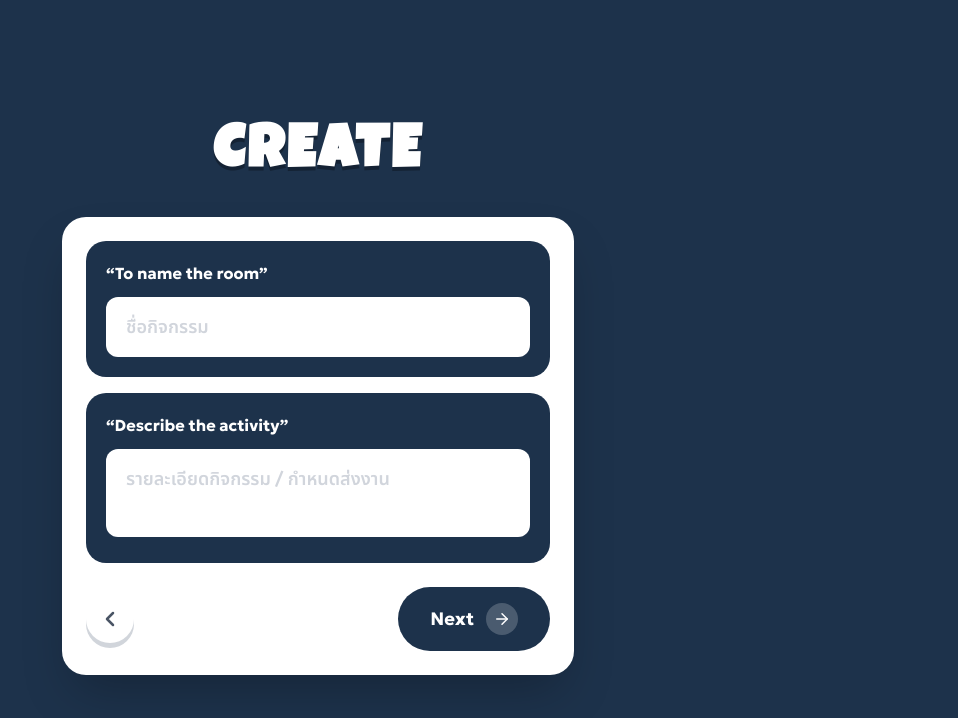
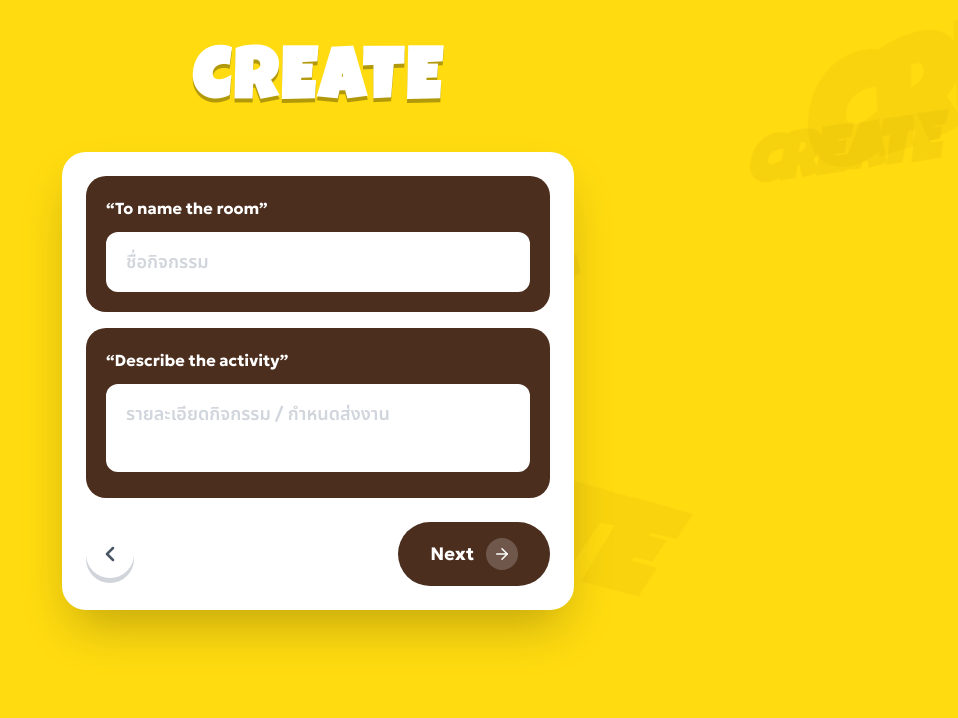
Before and after one commit to Oatto319/FinalProject, a Next.js app: page /create/createroom in a window 1280 px wide. Shown: the top 718 px of the page, without its empty margins (322-1280 px from the left). Built offline with nearby package versions, Linux system fonts and the light colour scheme.

Commit message:
change create bg

```diff
--- a/app/create/createroom/page.tsx
+++ b/app/create/createroom/page.tsx
@@ -13,6 +13,16 @@ interface CurrentUser {
   avatarImage?: string | null;
   role?: string;
 }
+
+// ✅ ข้อความ "CREATE" ลอยผ่านจอเป็นพื้นหลัง (รูปแบบเดียวกับ app/join/roomid/page.tsx)
+const BACKGROUND_FLOAT_TEXT = [
+  { top: '6%',  left: '-10%', fontSize: 'clamp(1.2rem, 14vw, 5rem)',   rotate: '-24deg', opacity: 0.14, drift: 'waveDrift1', duration: '26s', delay: '0s' },
+  { top: '20%', left: '-15%', fontSize: 'clamp(1.5rem, 20vw, 8rem)',  rotate: '16deg',  opacity: 0.12, drift: 'waveDrift2', duration: '32s', delay: '-4s' },
+  { top: '38%', left: '-10%', fontSize: 'clamp(1rem,   12vw, 4rem)',  rotate: '-8deg',  opacity: 0.16, drift: 'waveDrift3', duration: '22s', delay: '-8s' },
+  { top: '56%', left: '-15%', fontSize: 'clamp(1.5rem, 22vw, 9rem)',  rotate: '-18deg', opacity: 0.12, drift: 'waveDrift1', duration: '34s', delay: '-10s' },
+  { top: '74%', left: '-10%', fontSize: 'clamp(1.2rem, 16vw, 6rem)',  rotate: '20deg',  opacity: 0.16, drift: 'waveDrift3', duration: '25s', delay: '-6s' },
+  { top: '90%', left: '-15%', fontSize: 'clamp(1rem,   12vw, 4.5rem)',rotate: '-30deg', opacity: 0.14, drift: 'waveDrift2', duration: '30s', delay: '-14s' },
+];
 
 export default function CreateRoomPage() {
   const router = useRouter();
@@ -137,9 +147,69 @@ export default function CreateRoomPage() {
   };
 
   return (
-    <div className="min-h-screen bg-[#1D324B] font-sans flex flex-col items-center justify-center px-4 py-12">
+    <>
+      <style>{`
+        @keyframes waveDrift1 {
+          0%   { transform: translateX(-10vw) translateY(0vh); }
+          50%  { transform: translateX(120vw) translateY(-6vh); }
+          100% { transform: translateX(-10vw) translateY(0vh); }
+        }
 
-      <h1 className="text-white font-black uppercase tracking-widest text-4xl sm:text-5xl md:text-6xl mb-6 sm:mb-8" style={{ textShadow: '0 4px 0 rgba(0,0,0,0.3)' }}>CREATE</h1>
+        @keyframes waveDrift2 {
+          0%   { transform: translateX(-10vw) translateY(0vh); }
+          50%  { transform: translateX(115vw) translateY(8vh); }
+          100% { transform: translateX(-10vw) translateY(0vh); }
+        }
+
+        @keyframes waveDrift3 {
+          0%   { transform: translateX(-10vw) translateY(0vh); }
+          50%  { transform: translateX(125vw) translateY(-4vh); }
+          100% { transform: translateX(-10vw) translateY(0vh); }
+        }
+      `}</style>
+
+      <div
+        className="min-h-screen font-sans flex flex-col items-center px-4 py-12 relative overflow-hidden"
+        style={{ background: '#FFDB10' }}
+      >
+        {/* ✅ เลเยอร์พื้นหลัง CREATE ลอยผ่านจอ */}
+        <div
+          aria-hidden="true"
+          className="absolute inset-0 z-0 overflow-hidden pointer-events-none select-none"
+        >
+          {BACKGROUND_FLOAT_TEXT.map((s, i) => (
+            <div
+              key={`text-${i}`}
+              style={{
+                position: 'absolute',
+                top: s.top,
+                left: s.left,
+                transform: `rotate(${s.rotate})`,
+              }}
+            >
+              <span
+                style={{
+                  display: 'inline-block',
+                  fontSize: s.fontSize,
+                  opacity: s.opacity,
+                  color: '#C9A400',
+                  fontFamily: 'var(--font-luckiest-guy), Arial, sans-serif',
+                  fontWeight: 900,
+                  fontStyle: 'italic',
+                  letterSpacing: '-0.03em',
+                  whiteSpace: 'nowrap',
+                  animation: `${s.drift} ${s.duration} linear infinite`,
+                  animationDelay: s.delay,
+                }}
+              >
+                CREATE
+              </span>
+            </div>
+          ))}
+        </div>
+
+        <div className="relative z-10 flex flex-col items-center w-full">
+          <h1 className="text-white font-black uppercase tracking-widest text-5xl sm:text-6xl md:text-7xl mb-6 sm:mb-8" style={{ textShadow: '0 4px 0 rgba(0,0,0,0.3)' }}>CREATE</h1>
 
           <div className="w-full max-w-lg bg-white rounded-[24px] p-4 sm:p-6 shadow-2xl">
 
@@ -147,22 +217,22 @@ export default function CreateRoomPage() {
               <>
                 <div className="flex flex-col gap-4">
                   {/* Room Name */}
-              <div className="bg-[#1D324B] rounded-[20px] p-5">
+                  <div className="bg-[#4B2E1E] rounded-[20px] p-5">
                     <p className="text-white font-bold text-base mb-3">&ldquo;To name the room&rdquo;</p>
                     <input
                       type="text" name="title" value={formData.title} onChange={handleChange}
                       placeholder="ชื่อกิจกรรม" maxLength={100}
-                  className="w-full bg-white rounded-xl py-4 px-5 text-[#1D324B] font-semibold text-lg focus:outline-none focus:ring-2 focus:ring-blue-400 placeholder:text-gray-300 transition-all"
+                      className="w-full bg-white rounded-xl py-4 px-5 text-[#4B2E1E] font-semibold text-lg focus:outline-none focus:ring-2 focus:ring-blue-400 placeholder:text-gray-300 transition-all"
                     />
                   </div>
 
                   {/* Description */}
-              <div className="bg-[#1D324B] rounded-[20px] p-5">
+                  <div className="bg-[#4B2E1E] rounded-[20px] p-5">
                     <p className="text-white font-bold text-base mb-3">&ldquo;Describe the activity&rdquo;</p>
                     <textarea
                       name="description" value={formData.description} onChange={handleChange}
                       placeholder="รายละเอียดกิจกรรม / กำหนดส่งงาน" rows={2} maxLength={500}
-                  className="w-full bg-white rounded-xl py-4 px-5 text-[#1D324B] font-semibold text-lg focus:outline-none focus:ring-2 focus:ring-blue-400 placeholder:text-gray-300 resize-none transition-all"
+                      className="w-full bg-white rounded-xl py-4 px-5 text-[#4B2E1E] font-semibold text-lg focus:outline-none focus:ring-2 focus:ring-blue-400 placeholder:text-gray-300 resize-none transition-all"
                     />
                   </div>
                 </div>
@@ -180,7 +250,7 @@ export default function CreateRoomPage() {
                   </button>
                   <button
                     onClick={handleNext}
-                className="flex items-center gap-3 bg-[#1D324B] text-white px-8 py-4 rounded-full font-bold text-lg hover:opacity-90 transition-all active:scale-95"
+                    className="flex items-center gap-3 bg-[#4B2E1E] text-white px-8 py-4 rounded-full font-bold text-lg hover:opacity-90 transition-all active:scale-95"
                   >
                     Next
                     <span className="w-8 h-8 bg-white/20 rounded-full flex items-center justify-center">
@@ -193,13 +263,13 @@ export default function CreateRoomPage() {
               <>
                 <div className="flex flex-col gap-4">
                   {/* Total Members */}
-              <div className="bg-[#1D324B] rounded-[20px] p-5">
+                  <div className="bg-[#4B2E1E] rounded-[20px] p-5">
                     <p className="text-white font-bold text-base mb-3">&ldquo;Maximum people?&rdquo;</p>
                     <div className="relative">
                       <input
                         type="number" name="totalMembers" value={formData.totalMembers} onChange={handleChange}
                         placeholder="30" min={1} max={MAX_TOTAL_MEMBERS}
-                    className="w-full bg-white rounded-xl py-4 pl-5 pr-14 text-[#1D324B] font-semibold text-lg text-center focus:outline-none focus:ring-2 focus:ring-blue-400 placeholder:text-gray-300 transition-all"
+                        className="w-full bg-white rounded-xl py-4 pl-5 pr-14 text-[#4B2E1E] font-semibold text-lg text-center focus:outline-none focus:ring-2 focus:ring-blue-400 placeholder:text-gray-300 transition-all"
                       />
                       <button
                         type="button"
@@ -213,7 +283,7 @@ export default function CreateRoomPage() {
                           <div className="grid grid-cols-4">
                             {totalOptions.map((v) => (
                               <button key={v} type="button" onClick={() => selectOption('totalMembers', v)}
-                            className={`py-3 text-center font-bold text-[#1D324B] hover:bg-blue-50 transition-colors ${formData.totalMembers === String(v) ? 'bg-blue-100 text-blue-600' : ''}`}>
+                                className={`py-3 text-center font-bold text-[#4B2E1E] hover:bg-blue-50 transition-colors ${formData.totalMembers === String(v) ? 'bg-blue-100 text-blue-600' : ''}`}>
                                 {v}
                               </button>
                             ))}
@@ -224,13 +294,13 @@ export default function CreateRoomPage() {
                   </div>
 
                   {/* Group Size */}
-              <div className="bg-[#1D324B] rounded-[20px] p-5">
+                  <div className="bg-[#4B2E1E] rounded-[20px] p-5">
                     <p className="text-white font-bold text-base mb-3">&ldquo;How many people per group?&rdquo;</p>
                     <div className="relative">
                       <input
                         type="number" name="groupSize" value={formData.groupSize} onChange={handleChange}
                         placeholder="3" min={1} max={MAX_GROUP_SIZE}
-                    className="w-full bg-white rounded-xl py-4 pl-5 pr-14 text-[#1D324B] font-semibold text-lg text-center focus:outline-none focus:ring-2 focus:ring-blue-400 placeholder:text-gray-300 transition-all"
+                        className="w-full bg-white rounded-xl py-4 pl-5 pr-14 text-[#4B2E1E] font-semibold text-lg text-center focus:outline-none focus:ring-2 focus:ring-blue-400 placeholder:text-gray-300 transition-all"
                       />
                       <button
                         type="button"
@@ -244,7 +314,7 @@ export default function CreateRoomPage() {
                           <div className="grid grid-cols-4">
                             {groupOptions.map((v) => (
                               <button key={v} type="button" onClick={() => selectOption('groupSize', v)}
-                            className={`py-3 text-center font-bold text-[#1D324B] hover:bg-blue-50 transition-colors ${formData.groupSize === String(v) ? 'bg-blue-100 text-blue-600' : ''}`}>
+                                className={`py-3 text-center font-bold text-[#4B2E1E] hover:bg-blue-50 transition-colors ${formData.groupSize === String(v) ? 'bg-blue-100 text-blue-600' : ''}`}>
                                 {v}
                               </button>
                             ))}
@@ -260,7 +330,7 @@ export default function CreateRoomPage() {
                   </div>
 
                   {/* Deadline */}
-              <div className="bg-[#1D324B] rounded-[20px] p-5">
+                  <div className="bg-[#4B2E1E] rounded-[20px] p-5">
                     <p className="text-white font-bold text-base mb-3">&ldquo;When is the deadline?&rdquo;</p>
                     <DeadlinePicker
                       value={formData.deadline}
@@ -297,7 +367,7 @@ export default function CreateRoomPage() {
                   </button>
                   <button
                     onClick={handleCreate} disabled={loading}
-                className="bg-[#1D324B] text-white px-10 py-4 rounded-full font-bold text-lg hover:opacity-90 transition-all active:scale-95 disabled:opacity-60"
+                    className="bg-[#4B2E1E] text-white px-10 py-4 rounded-full font-bold text-lg hover:opacity-90 transition-all active:scale-95 disabled:opacity-60"
                   >
                     {loading ? 'กำลังสร้าง...' : 'Create'}
                   </button>
@@ -306,7 +376,8 @@ export default function CreateRoomPage() {
             )}
 
           </div>
-
         </div>
+      </div>
+    </>
   );
 }
```
Lines whose indentation alone changed are shown as unchanged.
